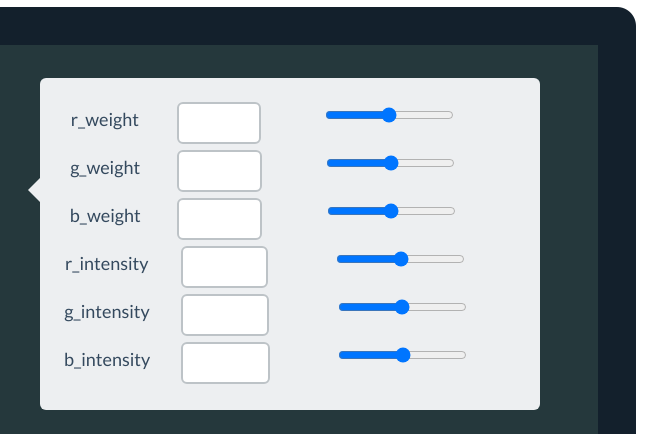
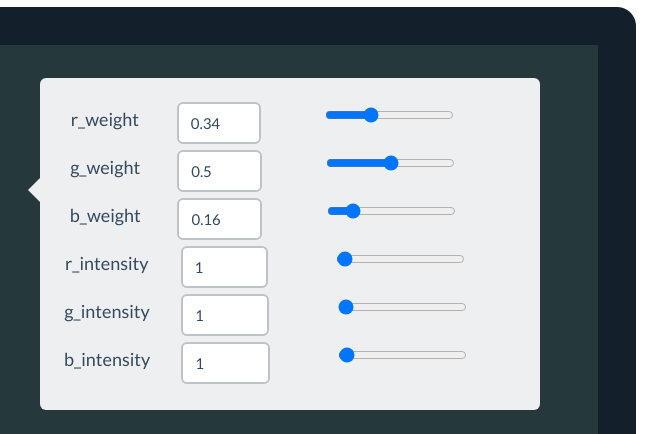
Before and after one commit to nicolaisi/tancolor, a plain HTML site: page index.html in a window 1280 px wide. Shown: the part 213-647 px from the top of the page, 474-1141 px from the left. Drawn offline with Linux system fonts and the light colour scheme.

Commit message:
added default value at start
Signed-off-by: tanji <nicholastanjerome@gmail.com>

```diff
--- a/index.html
+++ b/index.html
@@ -30,7 +30,7 @@
         <div class="login">
         <div class="login-screen">
           <div class="login-icon">
-            <img id="myImage" src="images/obama.jpg" alt="I am Obama" style="display:none">
+            <img id="myImage" src="images/obama.jpg" alt="I am Obama">
           </div>
 
           <div class="login-form">
@@ -41,9 +41,9 @@
                   <label for="rweight">r_weight</label>
                 </div>
                 <div class="col-xs-3">
-                  <input id="r_weight_text" type="text" class="form-control">
+                  <input id="r_weight_text" type="text" class="form-control" value="0.34">
                 </div>
-                <input type="range" name="points" min="1" max="1000" id="r_weight">
+                <input type="range" name="points" min="1" max="1000" id="r_weight" value="340">
               </div>
             </div>
 
@@ -53,9 +53,9 @@
                   <label for="gweight">g_weight</label>
                 </div>
                 <div class="col-xs-3">
-                  <input id="g_weight_text" type="text" class="form-control">
+                  <input id="g_weight_text" type="text" class="form-control" value="0.5">
                 </div>
-                <input type="range" name="points" min="1" max="1000" id="g_weight">
+                <input type="range" name="points" min="1" max="1000" id="g_weight" value="500">
               </div>
             </div>
 
@@ -65,9 +65,9 @@
                   <label for="bweight">b_weight</label>
                 </div>
                 <div class="col-xs-3">
-                  <input id="b_weight_text" type="text" class="form-control">
+                  <input id="b_weight_text" type="text" class="form-control" value="0.16">
                 </div>
-                <input type="range" name="points" min="1" max="1000" id="b_weight">
+                <input type="range" name="points" min="1" max="1000" id="b_weight" value="160">
               </div>
             </div>
 
@@ -77,9 +77,9 @@
                   <label for="rintensity">r_intensity</label>
                 </div>
                 <div class="col-xs-3">
-                  <input id="r_intensity_text" type="text" class="form-control">
+                  <input id="r_intensity_text" type="text" class="form-control" value="1">
                 </div>
-                <input type="range" name="points" min="1" max="1000" id="r_intensity">
+                <input type="range" name="points" min="1" max="1000" id="r_intensity" value="4">
               </div>
             </div>
 
@@ -89,9 +89,9 @@
                   <label for="g_intensity">g_intensity</label>
                 </div>
                 <div class="col-xs-3">
-                  <input id="g_intensity_text" type="text" class="form-control">
+                  <input id="g_intensity_text" type="text" class="form-control" value="1">
                 </div>
-                <input type="range" name="points" min="1" max="1000" id="g_intensity">
+                <input type="range" name="points" min="1" max="1000" id="g_intensity" value="4">
               </div>
             </div>
 
@@ -101,9 +101,9 @@
                   <label for="bintensity">b_intensity</label>
                 </div>
                 <div class="col-xs-3">
-                  <input id="b_intensity_text" type="text" class="form-control">
+                  <input id="b_intensity_text" type="text" class="form-control" value="1">
                 </div>
-                <input type="range" name="points" min="1" max="1000" id="b_intensity">
+                <input type="range" name="points" min="1" max="1000" id="b_intensity" value="4">
               </div>
             </div>
 
@@ -198,7 +198,7 @@
         });
     }
     $(document).ready(function(){
-        $("#myImage").attr('src',$(this).src + '?' + (new Date()).getTime());
+        $("#myImage").tancolor({});
     });
     </script>
   </body>
```
